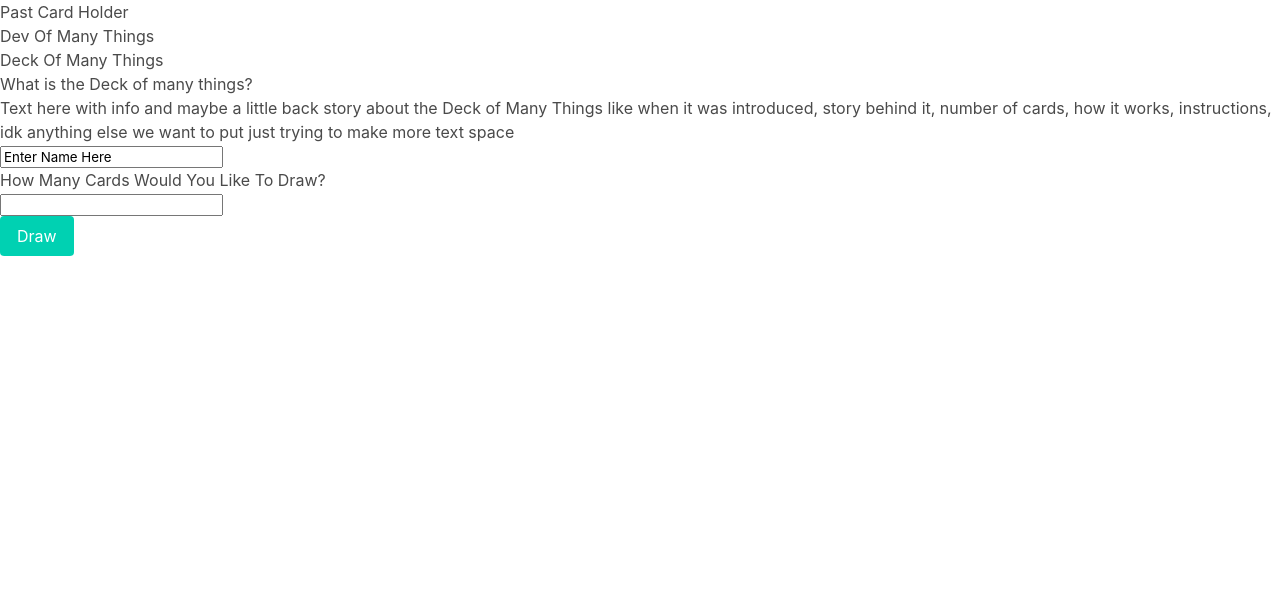
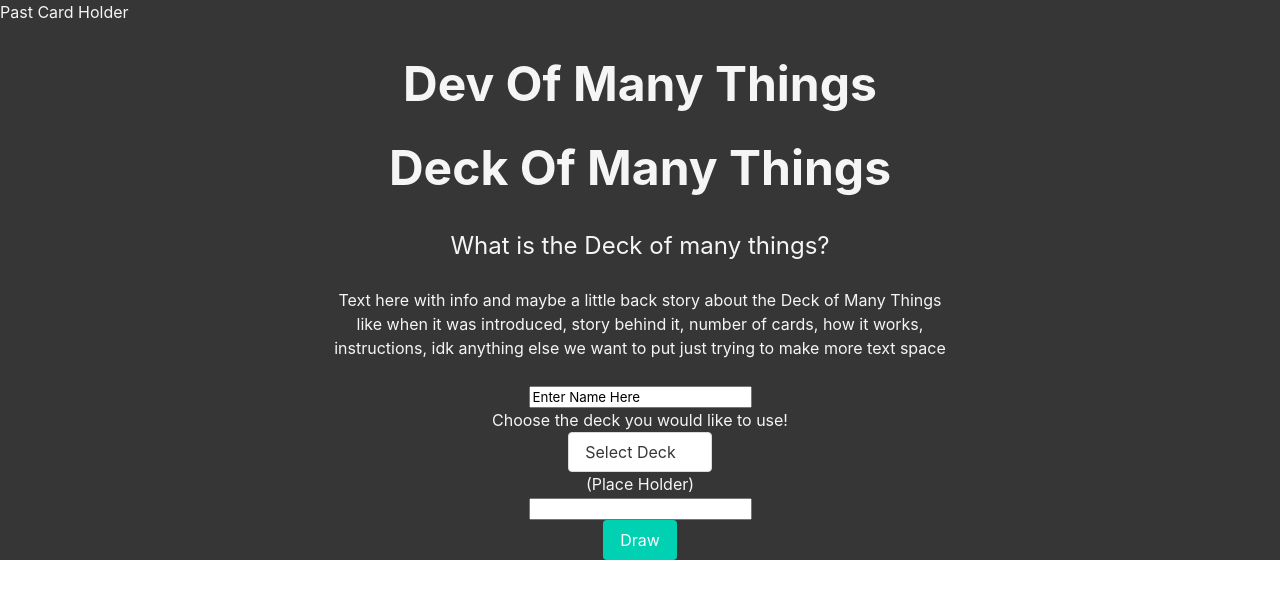
Before and after one commit to tj-tieso/domt-app, a plain HTML site: page index.html in a window 1280 px wide. Drawn offline with nearby package versions, Linux system fonts and the light colour scheme.

Commit message:
started style

```diff
--- a/index.html
+++ b/index.html
@@ -11,25 +11,31 @@
     />
     <title>DOMT</title>
   </head>
-  <body>
-    <header>
-      <div>
-        <h5 class="" id="card-holders">Past Card Holder</h5>
+  <body class="has-background-dark has-text-light">
+    <header class="">
+      <div class="columns">
+        <h5 class="column is-12 has-text-left" id="card-holders">
+          Past Card Holder
+        </h5>
       </div>
-      <div>
-        <h1>Dev Of Many Things</h1>
+      <div class="columns">
+        <h1 class="column has-text-centered is-size-1 has-text-weight-bold">
+          Dev Of Many Things
+        </h1>
       </div>
     </header>
 
-    <section>
-      <div>
-        <h2>Deck Of Many Things</h2>
+    <section class="has-text-centered">
+      <div class="columns">
+        <h2 class="column is-12 is-size-1 has-text-weight-bold">
+          Deck Of Many Things
+        </h2>
       </div>
-      <div>
-        <h3>What is the Deck of many things?</h3>
+      <div class="columns">
+        <h3 class="column is-12 is-size-4">What is the Deck of many things?</h3>
       </div>
-      <div>
-        <p>
+      <div class="columns is-flex is-justify-content-center">
+        <p class="column is-6">
           Text here with info and maybe a little back story about the Deck of
           Many Things like when it was introduced, story behind it, number of
           cards, how it works, instructions, idk anything else we want to put
@@ -42,16 +48,32 @@
         </form>
       </div>
       <div>
-        <h4>How Many Cards Would You Like To Draw?</h4>
+        <h4>Choose the deck you would like to use!</h4>
       </div>
+      <div class="dropdown is-active">
+        <div class="dropdown-trigger">
+          <button
+            class="button"
+            aria-haspopup="true"
+            aria-controls="dropdown-menu"
+          >
+            <span>Select Deck</span>
+            <span class="icon is-small">
+              <i class="fas fa-angle-down" aria-hidden="true"></i>
+            </span>
+          </button>
+        </div>
+        <!--div class="dropdown-menu" id="dropdown-menu" role="menu">
+          <div class="dropdown-content">
+            <a class="dropdown-item"> Dropdown item </a>
+            <a class="dropdown-item"> Other dropdown item </a>
+          </div>
+        </div-->
+      </div>
+      <div id="deck-text">(Place Holder)</div>
       <div>
         <form action="">
-          <input
-            type="number"
-            id="card-number"
-            name="fcards"
-            value="Enter 1 threw 13"
-          />
+          <input type="number" id="card-number" name="fcards" value="" />
         </form>
       </div>
       <div>
```
